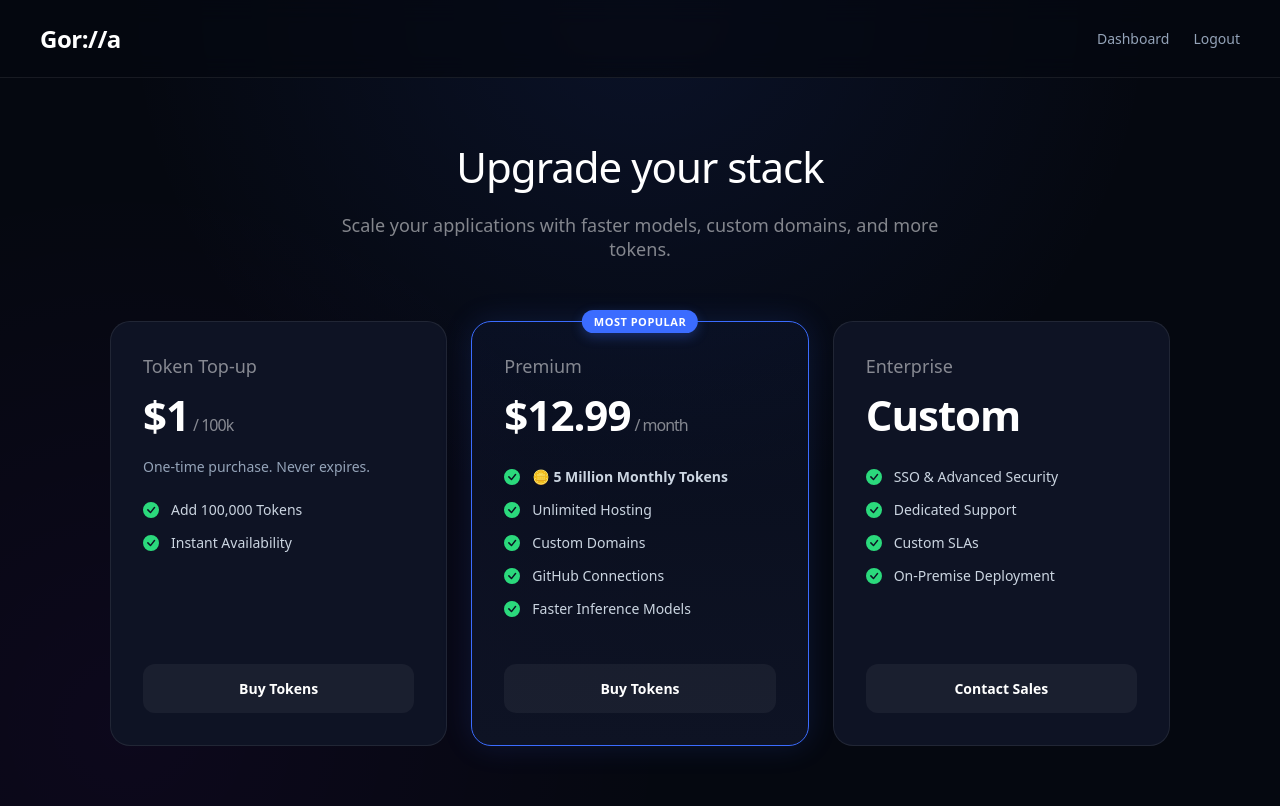
After one commit to aaravriyer193/Gorilla-builder, a FastAPI app: page /pricing in a window 1280 px wide. The commit adds this page. Run offline with FastAPI, Linux system fonts and the light colour scheme; parts of the project's set-up code (start-up, migrations or seed data) failed here and were passed over; some libraries are stand-ins or nearby versions; some web fonts are replaced.

Commit message:
pricing templates

```diff
--- a/app.py
+++ b/app.py
@@ -219,7 +219,9 @@ PUBLIC_PAGES = {
     "/login": "auth/login.html",
     "/signup": "auth/signup.html",
     "/forgot-password": "forgot.html",
-    "/pricing": "pricing.html",
+    "/pricing": "freemium/pricing.html",
+    "/checkout/tokens": "freemium/checkout/tokens.html",
+    "/checkout/premium": "freemium/checkout/premium.html",
     "/help": "help.html",
     "/about": "about.html",
 }
@@ -342,6 +344,7 @@ async def workspace(request: Request):
         "dashboard/workspace.html",
         {"request": request, "projects": projects, "user": user}
     )
+
 
 
 # ==========================================================================
@@ -674,7 +677,7 @@ async def agent_start(request: Request, project_id: str, prompt: str = Form(...)
                     plan_section="Implementation",
                     plan_text=task,
                     file_tree=file_tree,
-                    project_name=f"proj-{project_id[:4]}"
+                    project_name=project_id
                 )
 
                 # Track Coder Tokens
--- a/backend/ai/coder.py
+++ b/backend/ai/coder.py
@@ -19,7 +19,6 @@ import httpx
 
 
 GROQ_API_KEY = os.getenv("GROQ_API_KEY")
-# Using a slightly different model to ensure availability or use your preferred one
 GROQ_MODEL = os.getenv("GROQ_MODEL_CODE", "groq/compound")
 GROQ_URL = os.getenv("GROQ_URL", "https://api.groq.com/openai/v1/chat/completions")
 
--- a/backend/ai/planner.py
+++ b/backend/ai/planner.py
@@ -135,13 +135,13 @@ class Planner:
             "Rules:\n"
             "MANDATORY OUTPUT FORMAT: JSON OBJECT (Do NOT output a list directly).\n"
             "{\n"
-            '  "assistant_message": "Here include a friendly summary of the plan.",\n'
+            '  "assistant_message": "Here include a friendly summary of the thing that will be built.",\n'
             '  "tasks": [\n'
             '    "Create index.html...",\n'
             '    "Update app.py..."\n'
             "  ]\n"
             "}\n\n"
-            "-try to make more than 20 and for bigger projects 25 maximum for debugging 5 tasks are enough, readme.md in a way for this is an ai coder. and try to ask for the best looking UI always use if asked to add these features use .env GROQ_API_KEY for chatbots use this model 'llama-3.1-8b-instant' for tts use 'canopylabs/orpheus-v1-english' and for stt use 'whisper-large-v3' and REM_BG_API_KEY for bg removal."
+            "-try to make more than 15 and for bigger projects 22 maximum for debugging 5 tasks are enough, readme.md in a way for this is an ai coder. and try to ask for the best looking UI always use if asked to add these features use .env GROQ_API_KEY for chatbots use this model 'llama-3.1-8b-instant' for tts use 'canopylabs/orpheus-v1-english' and for stt use 'whisper-large-v3' and REM_BG_API_KEY for bg removal."
             "- Do NOT invent new modules or make a .env file\n"
             "- Tasks should reference files and orchestration steps only\n"
             "- Always use Fast API and HTML and have one file app.py\n"
--- /dev/null
+++ b/frontend/templates/freemium/pricing.html
@@ -0,0 +1,263 @@
+<!DOCTYPE html>
+<html lang="en">
+<head>
+  <meta charset="UTF-8" />
+  <title>Pricing · gor://a</title>
+  <meta name="viewport" content="width=device-width, initial-scale=1" />
+
+  <style>
+    @font-face {
+      font-family: 'din-next-w01-light';
+      font-style: normal;
+      font-weight: 400;
+      src: url('//static.parastorage.com/fonts/v2/eca8b0cd-45d8-43cf-aee7-ca462bc5497c/v1/din-next-w02-light.woff2') format('woff2');
+      font-display: swap;
+    }
+
+    :root {
+      --bg: #050810;
+      --panel: #0e1324;
+      --border: rgba(255, 255, 255, 0.08);
+      --accent: #3b6cff;
+      --accent-glow: rgba(59, 108, 255, 0.3);
+      --text: #ffffff;
+      --text-muted: rgba(255, 255, 255, 0.5);
+      --success: #2bd97c;
+    }
+
+    * { box-sizing: border-box; font-family: 'din-next-w01-light', system-ui, sans-serif; }
+
+    body {
+      margin: 0;
+      background: var(--bg);
+      color: var(--text);
+      min-height: 100vh;
+      background-image:
+        radial-gradient(circle at 50% 0%, rgba(59, 108, 255, 0.1) 0%, transparent 50%),
+        radial-gradient(circle at 10% 90%, rgba(157, 0, 255, 0.05) 0%, transparent 40%);
+    }
+
+    /* Header */
+    header {
+      padding: 22px 40px;
+      display: flex;
+      justify-content: space-between;
+      align-items: center;
+      border-bottom: 1px solid var(--border);
+      background: rgba(5, 8, 16, 0.7);
+      backdrop-filter: blur(12px);
+      position: sticky;
+      top: 0;
+      z-index: 10;
+    }
+
+    .logo {
+      font-size: 24px; font-weight: 700; letter-spacing: -0.5px; color: #fff;
+    }
+
+    header nav { display:flex; align-items:center; gap: 24px; }
+    header nav a { color: #94a3b8; text-decoration: none; font-size: 14px; transition: color 0.2s; }
+    header nav a:hover { color: #fff; }
+
+    /* Main Layout */
+    main {
+      max-width: 1100px;
+      margin: 0 auto;
+      padding: 60px 20px;
+      text-align: center;
+    }
+
+    h1 { font-size: 42px; margin: 0 0 16px; font-weight: 400; letter-spacing: -1px; }
+    .subtitle { color: var(--text-muted); font-size: 18px; margin-bottom: 60px; max-width: 600px; margin-left: auto; margin-right: auto; }
+
+    /* Pricing Grid */
+    .pricing-grid {
+      display: grid;
+      grid-template-columns: repeat(auto-fit, minmax(300px, 1fr));
+      gap: 24px;
+      align-items: start;
+    }
+
+    /* Cards */
+    .card {
+      background: var(--panel);
+      border: 1px solid var(--border);
+      border-radius: 20px;
+      padding: 32px;
+      text-align: left;
+      position: relative;
+      transition: transform 0.2s;
+      display: flex;
+      flex-direction: column;
+      height: 100%;
+    }
+
+    .card:hover { transform: translateY(-5px); }
+
+    /* Specific Card Styles */
+    .card.premium {
+      border-color: var(--accent);
+      box-shadow: 0 0 30px rgba(59, 108, 255, 0.15);
+      background: linear-gradient(180deg, rgba(59,108,255,0.05) 0%, var(--panel) 100%);
+    }
+
+    .badge {
+      position: absolute;
+      top: -12px;
+      left: 50%;
+      transform: translateX(-50%);
+      background: var(--accent);
+      color: #fff;
+      font-size: 11px;
+      font-weight: 600;
+      padding: 4px 12px;
+      border-radius: 99px;
+      text-transform: uppercase;
+      letter-spacing: 0.5px;
+      box-shadow: 0 4px 12px var(--accent-glow);
+    }
+
+    .plan-name { font-size: 18px; color: var(--text-muted); margin-bottom: 8px; font-weight: 500; }
+
+    .price { font-size: 42px; font-weight: 600; color: #fff; margin-bottom: 24px; letter-spacing: -1px; display: flex; align-items: baseline; gap: 4px; }
+    .price span { font-size: 16px; color: var(--text-muted); font-weight: 400; }
+
+    .features { list-style: none; padding: 0; margin: 0 0 32px 0; flex: 1; }
+    .features li {
+      display: flex;
+      align-items: center;
+      gap: 12px;
+      margin-bottom: 14px;
+      color: #cbd5e1;
+      font-size: 14px;
+    }
+    .features li svg { width: 16px; height: 16px; color: var(--success); flex-shrink: 0; }
+
+    .features li.dim { opacity: 0.5; }
+
+    /* Buttons */
+    .btn {
+      width: 100%;
+      padding: 14px;
+      border-radius: 12px;
+      font-size: 14px;
+      font-weight: 600;
+      cursor: pointer;
+      border: 1px solid transparent;
+      transition: all 0.2s;
+      background: rgba(255,255,255,0.05);
+      color: #fff;
+    }
+    .btn:hover { background: rgba(255,255,255,0.1); }
+
+    .btn.primary {
+      background: var(--accent);
+      box-shadow: 0 4px 20px var(--accent-glow);
+    }
+    .btn.primary:hover { background: #4f7aff; transform: scale(1.02); }
+
+    /* Token Card Specifics */
+    .token-icon { font-size: 24px; margin-bottom: 12px; display: block; }
+  </style>
+</head>
+<body>
+
+<header>
+  <div class="logo">Gor://a</div>
+  <nav>
+    <a href="/dashboard">Dashboard</a>
+    <a href="/auth/logout">Logout</a>
+  </nav>
+</header>
+
+<main>
+  <h1>Upgrade your stack</h1>
+  <p class="subtitle">Scale your applications with faster models, custom domains, and more tokens.</p>
+
+  <div class="pricing-grid">
+
+    <div class="card">
+      <div class="plan-name">Token Top-up</div>
+      <div class="price">$1 <span>/ 100k</span></div>
+      <p style="font-size:14px; color:#94a3b8; margin-top:-10px; margin-bottom:24px;">One-time purchase. Never expires.</p>
+
+      <ul class="features">
+        <li>
+          <svg fill="currentColor" viewBox="0 0 16 16"><path d="M16 8A8 8 0 1 1 0 8a8 8 0 0 1 16 0zm-3.97-3.03a.75.75 0 0 0-1.08.022L7.477 9.417 5.384 7.323a.75.75 0 0 0-1.06 1.06L6.97 11.03a.75.75 0 0 0 1.079-.02l3.992-4.99a.75.75 0 0 0-.01-1.05z"/></svg>
+          Add 100,000 Tokens
+        </li>
+        <li>
+          <svg fill="currentColor" viewBox="0 0 16 16"><path d="M16 8A8 8 0 1 1 0 8a8 8 0 0 1 16 0zm-3.97-3.03a.75.75 0 0 0-1.08.022L7.477 9.417 5.384 7.323a.75.75 0 0 0-1.06 1.06L6.97 11.03a.75.75 0 0 0 1.079-.02l3.992-4.99a.75.75 0 0 0-.01-1.05z"/></svg>
+          Instant Availability
+        </li>
+      </ul>
+
+      <div>
+        <button onclick="window.location.href='/checkout/tokens'" class="btn">Buy Tokens</button>
+      </div>
+    </div>
+
+    <div class="card premium">
+      <div class="badge">Most Popular</div>
+      <div class="plan-name">Premium</div>
+      <div class="price">$12.99 <span>/ month</span></div>
+
+      <ul class="features">
+        <li>
+          <svg fill="currentColor" viewBox="0 0 16 16"><path d="M16 8A8 8 0 1 1 0 8a8 8 0 0 1 16 0zm-3.97-3.03a.75.75 0 0 0-1.08.022L7.477 9.417 5.384 7.323a.75.75 0 0 0-1.06 1.06L6.97 11.03a.75.75 0 0 0 1.079-.02l3.992-4.99a.75.75 0 0 0-.01-1.05z"/></svg>
+          <strong> 🪙 5 Million Monthly Tokens</strong>
+        </li>
+        <li>
+          <svg fill="currentColor" viewBox="0 0 16 16"><path d="M16 8A8 8 0 1 1 0 8a8 8 0 0 1 16 0zm-3.97-3.03a.75.75 0 0 0-1.08.022L7.477 9.417 5.384 7.323a.75.75 0 0 0-1.06 1.06L6.97 11.03a.75.75 0 0 0 1.079-.02l3.992-4.99a.75.75 0 0 0-.01-1.05z"/></svg>
+          Unlimited Hosting
+        </li>
+        <li>
+          <svg fill="currentColor" viewBox="0 0 16 16"><path d="M16 8A8 8 0 1 1 0 8a8 8 0 0 1 16 0zm-3.97-3.03a.75.75 0 0 0-1.08.022L7.477 9.417 5.384 7.323a.75.75 0 0 0-1.06 1.06L6.97 11.03a.75.75 0 0 0 1.079-.02l3.992-4.99a.75.75 0 0 0-.01-1.05z"/></svg>
+          Custom Domains
+        </li>
+        <li>
+          <svg fill="currentColor" viewBox="0 0 16 16"><path d="M16 8A8 8 0 1 1 0 8a8 8 0 0 1 16 0zm-3.97-3.03a.75.75 0 0 0-1.08.022L7.477 9.417 5.384 7.323a.75.75 0 0 0-1.06 1.06L6.97 11.03a.75.75 0 0 0 1.079-.02l3.992-4.99a.75.75 0 0 0-.01-1.05z"/></svg>
+          GitHub Connections
+        </li>
+        <li>
+          <svg fill="currentColor" viewBox="0 0 16 16"><path d="M16 8A8 8 0 1 1 0 8a8 8 0 0 1 16 0zm-3.97-3.03a.75.75 0 0 0-1.08.022L7.477 9.417 5.384 7.323a.75.75 0 0 0-1.06 1.06L6.97 11.03a.75.75 0 0 0 1.079-.02l3.992-4.99a.75.75 0 0 0-.01-1.05z"/></svg>
+          Faster Inference Models
+        </li>
+      </ul>
+
+      <div>
+        <button onclick="window.location.href='/checkout/premium'" class="btn">Buy Tokens</button>
+      </div>
+    </div>
+
+    <div class="card">
+      <div class="plan-name">Enterprise</div>
+      <div class="price">Custom</div>
+
+      <ul class="features">
+        <li>
+          <svg fill="currentColor" viewBox="0 0 16 16"><path d="M16 8A8 8 0 1 1 0 8a8 8 0 0 1 16 0zm-3.97-3.03a.75.75 0 0 0-1.08.022L7.477 9.417 5.384 7.323a.75.75 0 0 0-1.06 1.06L6.97 11.03a.75.75 0 0 0 1.079-.02l3.992-4.99a.75.75 0 0 0-.01-1.05z"/></svg>
+          SSO & Advanced Security
+        </li>
+        <li>
+          <svg fill="currentColor" viewBox="0 0 16 16"><path d="M16 8A8 8 0 1 1 0 8a8 8 0 0 1 16 0zm-3.97-3.03a.75.75 0 0 0-1.08.022L7.477 9.417 5.384 7.323a.75.75 0 0 0-1.06 1.06L6.97 11.03a.75.75 0 0 0 1.079-.02l3.992-4.99a.75.75 0 0 0-.01-1.05z"/></svg>
+          Dedicated Support
+        </li>
+        <li>
+          <svg fill="currentColor" viewBox="0 0 16 16"><path d="M16 8A8 8 0 1 1 0 8a8 8 0 0 1 16 0zm-3.97-3.03a.75.75 0 0 0-1.08.022L7.477 9.417 5.384 7.323a.75.75 0 0 0-1.06 1.06L6.97 11.03a.75.75 0 0 0 1.079-.02l3.992-4.99a.75.75 0 0 0-.01-1.05z"/></svg>
+          Custom SLAs
+        </li>
+        <li>
+          <svg fill="currentColor" viewBox="0 0 16 16"><path d="M16 8A8 8 0 1 1 0 8a8 8 0 0 1 16 0zm-3.97-3.03a.75.75 0 0 0-1.08.022L7.477 9.417 5.384 7.323a.75.75 0 0 0-1.06 1.06L6.97 11.03a.75.75 0 0 0 1.079-.02l3.992-4.99a.75.75 0 0 0-.01-1.05z"/></svg>
+          On-Premise Deployment
+        </li>
+      </ul>
+
+      <a href="mailto:gorillabuilder.dev@gmail.com" class="btn" style="text-align:center; text-decoration:none; display:block; box-sizing:border-box;">Contact Sales</a>
+    </div>
+
+  </div>
+</main>
+
+</body>
+</html>
```
Also changed, not shown: frontend/templates/dashboard/dashboard.html (+28 -0 lines), frontend/templates/freemium/checkout/premium.html (added, +104 -0 lines), frontend/templates/freemium/checkout/tokens.html (added, +197 -0 lines), frontend/templates/projects/project-editor.html (+18 -7 lines).
